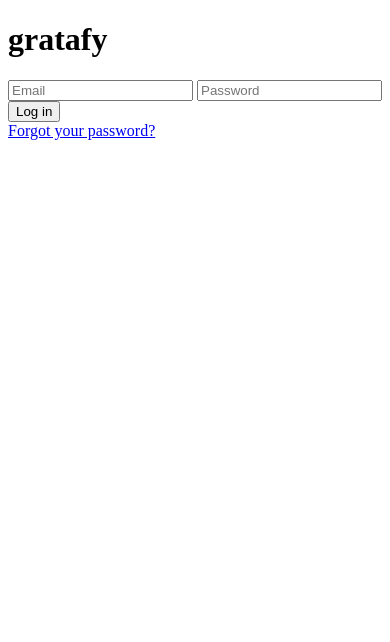
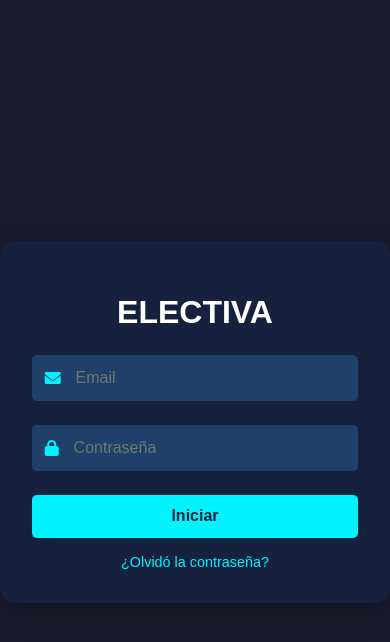
Before and after one commit to alejomart789/trabajoclase_electiva1, a plain HTML site: page index.html in a window 390 px wide. Drawn offline with Linux system fonts and the light colour scheme.

Commit message:
feat(trabajoclase_electiva1): se agrego el html css js codigo completo

```diff
--- a/css/style.css
+++ b/css/style.css
@@ -0,0 +1,128 @@
+/* General styles */
+body {
+    background-color: #1a1a2e;
+    display: flex;
+    justify-content: center;
+    align-items: center;
+    height: 100vh;
+    margin: 0;
+    font-family: 'Poppins', sans-serif;
+    transition: background-color 0.5s ease-in-out;
+}
+
+.login-container {
+    background-color: #16213e;
+    padding: 3rem;
+    border-radius: 15px;
+    color: white;
+    text-align: center;
+    width: 100%;
+    max-width: 400px;
+    box-shadow: 0 10px 30px rgba(0, 0, 0, 0.2);
+    animation: fadeIn 1s ease;
+}
+
+h1 {
+    font-size: 2.5rem;
+    margin-bottom: 1.5rem;
+    font-weight: 600;
+}
+
+.input-container {
+    display: flex;
+    align-items: center;
+    background-color: #1f4068;
+    border-radius: 5px;
+    margin-bottom: 1.5rem;
+    padding: 0.8rem;
+    transition: background-color 0.3s;
+}
+
+.input-container i {
+    color: #00f3ff;
+    margin-right: 0.8rem;
+}
+
+.input-container input {
+    background: none;
+    border: none;
+    outline: none;
+    color: white;
+    font-size: 1rem;
+    width: 100%;
+}
+
+.input-container:hover {
+    background-color: #0f3460;
+}
+
+button.login-btn {
+    background-color: #00f3ff;
+    border: none;
+    padding: 0.8rem;
+    border-radius: 5px;
+    width: 100%;
+    font-size: 1.2rem;
+    color: #16213e;
+    font-weight: bold;
+    cursor: pointer;
+    transition: background-color 0.3s;
+}
+
+button.login-btn:hover {
+    background-color: #00c3cc;
+}
+
+.forgot-password {
+    display: inline-block;
+    margin-top: 1rem;
+    color: #00f3ff;
+    text-decoration: none;
+    font-size: 0.9rem;
+}
+
+.forgot-password:hover {
+    text-decoration: underline;
+}
+
+/* Animations */
+@keyframes fadeIn {
+    from {
+        opacity: 0;
+        transform: scale(0.9);
+    }
+    to {
+        opacity: 1;
+        transform: scale(1);
+    }
+}
+
+/* Responsive design */
+@media (max-width: 768px) {
+    .login-container {
+        padding: 2rem;
+    }
+}
+
+@media (max-width: 480px) {
+    h1 {
+        font-size: 2rem;
+    }
+
+    button.login-btn {
+        font-size: 1rem;
+    }
+}
+
+/* Animación de shake para cuando el login falla */
+@keyframes shake {
+    0% { transform: translateX(0); }
+    25% { transform: translateX(-5px); }
+    50% { transform: translateX(5px); }
+    75% { transform: translateX(-5px); }
+    100% { transform: translateX(0); }
+}
+
+.shake {
+    animation: shake 0.5s ease-in-out;
+}
--- a/index.html
+++ b/index.html
@@ -3,19 +3,26 @@
 <head>
     <meta charset="UTF-8">
     <meta name="viewport" content="width=device-width, initial-scale=1.0">
-    <title>Login Page</title>
-    <link rel="stylesheet" href="styles.css">
+    <title>Iniciar</title>
+    <link rel="stylesheet" href="https://cdnjs.cloudflare.com/ajax/libs/font-awesome/6.0.0-beta3/css/all.min.css">
+    <link rel="stylesheet" href="css/style.css">
 </head>
 <body>
     <div class="login-container">
-        <h1>gratafy</h1>
+        <h1>ELECTIVA</h1>
         <form id="login-form">
-            <input type="email" placeholder="Email" required>
-            <input type="password" placeholder="Password" required>
-            <button type="submit">Log in</button>
+            <div class="input-container">
+                <i class="fas fa-envelope"></i>
+                <input type="email" placeholder="Email" required>
+            </div>
+            <div class="input-container">
+                <i class="fas fa-lock"></i>
+                <input type="password" placeholder="Contraseña" required>
+            </div>
+            <button type="submit" class="login-btn">Iniciar</button>
         </form>
-        <a href="#" class="forgot-password">Forgot your password?</a>
+        <a href="#" class="forgot-password">¿Olvidó la contraseña?</a>
     </div>
-    <script src="script.js"></script>
+    <script src="js/script.js"></script>
 </body>
 </html>
--- a/js/script.js
+++ b/js/script.js
@@ -0,0 +1,49 @@
+document.getElementById('login-form').addEventListener('submit', function(event) {
+    event.preventDefault(); // Prevenir el envío del formulario
+
+    // Obtener los valores de los inputs
+    const emailInput = document.querySelector('input[type="email"]');
+    const passwordInput = document.querySelector('input[type="password"]');
+
+    const email = emailInput.value.trim();
+    const password = passwordInput.value.trim();
+
+    // Simulación de validación de inicio de sesión
+    if (email === "test@example.com" && password === "password123") {
+        showLoginFeedback(true); // Llamar a la función de éxito
+    } else {
+        showLoginFeedback(false); // Llamar a la función de error
+    }
+});
+
+function showLoginFeedback(success) {
+    const form = document.getElementById('login-form');
+    const loginButton = document.querySelector('.login-btn');
+
+    // Deshabilitar el botón temporalmente para evitar múltiples envíos
+    loginButton.disabled = true;
+
+    // Crear un efecto de "shake" si el inicio de sesión falla
+    if (!success) {
+        form.classList.add('shake');
+        setTimeout(() => {
+            form.classList.remove('shake');
+            loginButton.disabled = false; // Volver a habilitar el botón
+            alert("Login failed. Please check your credentials."); // Mensaje de error
+        }, 500); // Tiempo de duración de la animación de "shake"
+    } else {
+        // Animación de éxito
+        loginButton.innerHTML = '<i class="fas fa-spinner fa-spin"></i> Logging in...';
+        loginButton.style.backgroundColor = "#4CAF50"; // Cambiar color a verde para indicar éxito
+
+        setTimeout(() => {
+            // Simulación de redireccionamiento tras el inicio de sesión exitoso
+            alert("Login successful! Redirecting...");
+            loginButton.innerHTML = 'Log in'; // Restaurar el botón
+            loginButton.disabled = false;
+            loginButton.style.backgroundColor = "#00f3ff"; // Restaurar color
+            // Aquí podrías redirigir al usuario a otra página
+            // window.location.href = 'dashboard.html';
+        }, 2000); // Tiempo para mostrar la animación de carga antes del éxito
+    }
+}
```
